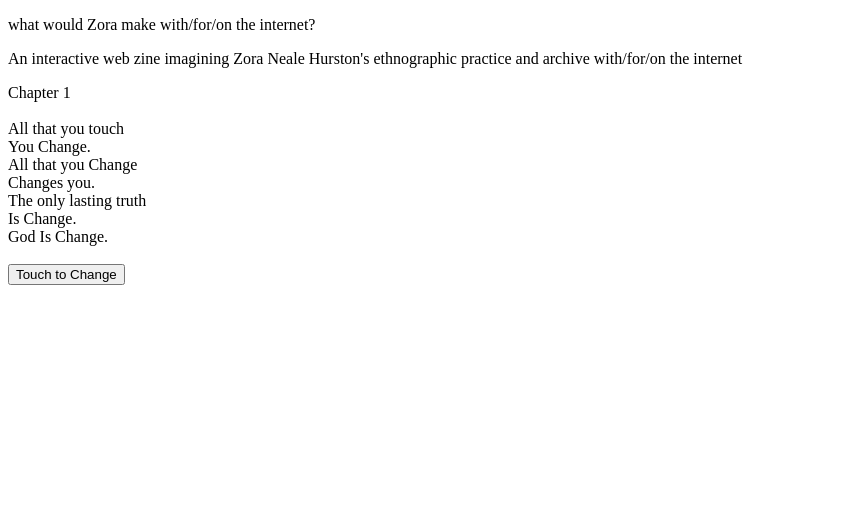
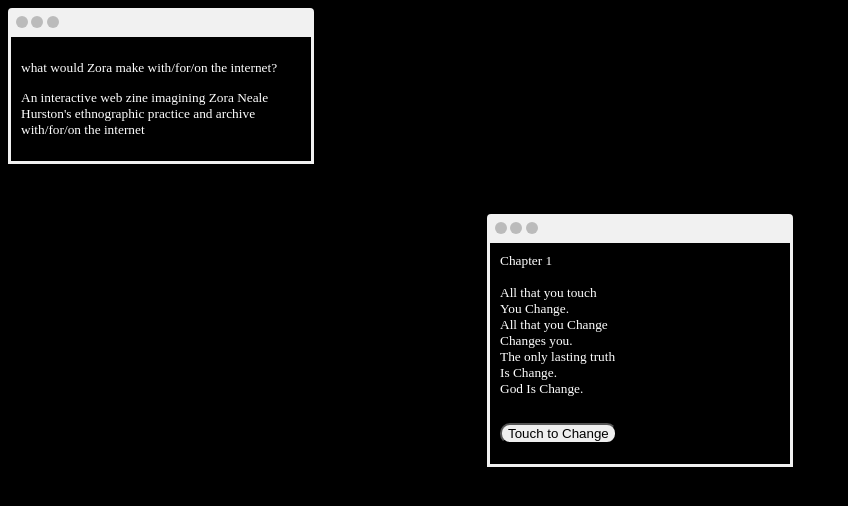
Before and after one commit to ravonr/zora-project, a plain HTML site: page index.html in a window 1280 px wide. Shown: the whole page, without its empty margins (0-848 px from the left). Drawn offline with Linux system fonts and the light colour scheme.

Commit message:
implemented css styling

```diff
--- a/index.html
+++ b/index.html
@@ -3,13 +3,27 @@
     <head>
         <meta charset="UTF-8">
         <title>Zora</title>
+        <link rel="stylesheet" href="styles.css">
     </head>
     <body>
-        <div>
+        <div class="description-container">
+            <div class="top">
+                <span class="dot"></span>
+                <span class="dot"></span>
+                <span class="dot"></span>
+              </div>
+              <div class="description-content">
                 <p>what would Zora make with/for/on the internet?</p>
                 <p>An interactive web zine imagining Zora Neale Hurston's ethnographic practice and archive with/for/on the internet</p>
             </div>
-        <div>
+        </div>
+        <div class="quotes-container">
+            <div class="top">
+                <span class="dot"></span>
+                <span class="dot"></span>
+                <span class="dot"></span>
+              </div>
+              <div class="quotes-content">
                 Chapter 1 <br><br>
         All that you touch<br>
         You Change.<br>
@@ -20,5 +34,6 @@
         God Is Change.<br><br>
         <button>Touch to Change</button>
             </div>
+        </div>
     </body>
 </html>
--- /dev/null
+++ b/styles.css
@@ -0,0 +1,59 @@
+@font-face {
+    font-family: AberMono;
+    src: local(AberMono-Bold.otf), local(AberMono-Light.otf),local(AberMono-Regular.otf);
+  }
+
+body {
+    background-color: black;
+    color: white;
+    font-family: AberMono-Regular;
+}
+
+a {
+    color: white;
+  }
+
+  .description-content {
+    padding: 10px;
+    max-width: 500px;
+  }
+
+  .quotes-content {
+    padding: 10px;
+    max-width: 300px;
+  }
+
+  .dot {
+    height: 12px;
+    width: 12px;
+    background-color: #bbb;
+    border-radius: 50%;
+    display: inline-block;
+  }
+
+  .description-container {
+    border: 3px solid #f1f1f1;
+    border-top-left-radius: 4px;
+    border-top-right-radius: 4px;
+    max-width: 300px;
+    font-size: smaller;
+  }
+
+  .quotes-container {
+    border: 3px solid #f1f1f1;
+    border-top-left-radius: 4px;
+    border-top-right-radius: 4px;
+    max-width: 300px;
+    font-size: smaller;
+    margin: 50px auto;
+  }
+
+  .top {
+    padding: 5px;
+    background: #f1f1f1;
+  }
+
+  button {
+    margin: 10px 0;
+    border-radius: 10px;
+  }
```
Also changed, not shown: abermono250324/AberMono-Bold.otf (added), abermono250324/AberMono-Bold.woff (added), abermono250324/AberMono-Bold.woff2 (added), abermono250324/AberMono-Light.otf (added), abermono250324/AberMono-Light.woff (added), abermono250324/AberMono-Light.woff2 (added), abermono250324/AberMono-Regular.otf (added), abermono250324/AberMono-Regular.woff (added), abermono250324/AberMono-Regular.woff2 (added), 2 other files. Lines whose indentation alone changed are shown as unchanged.
